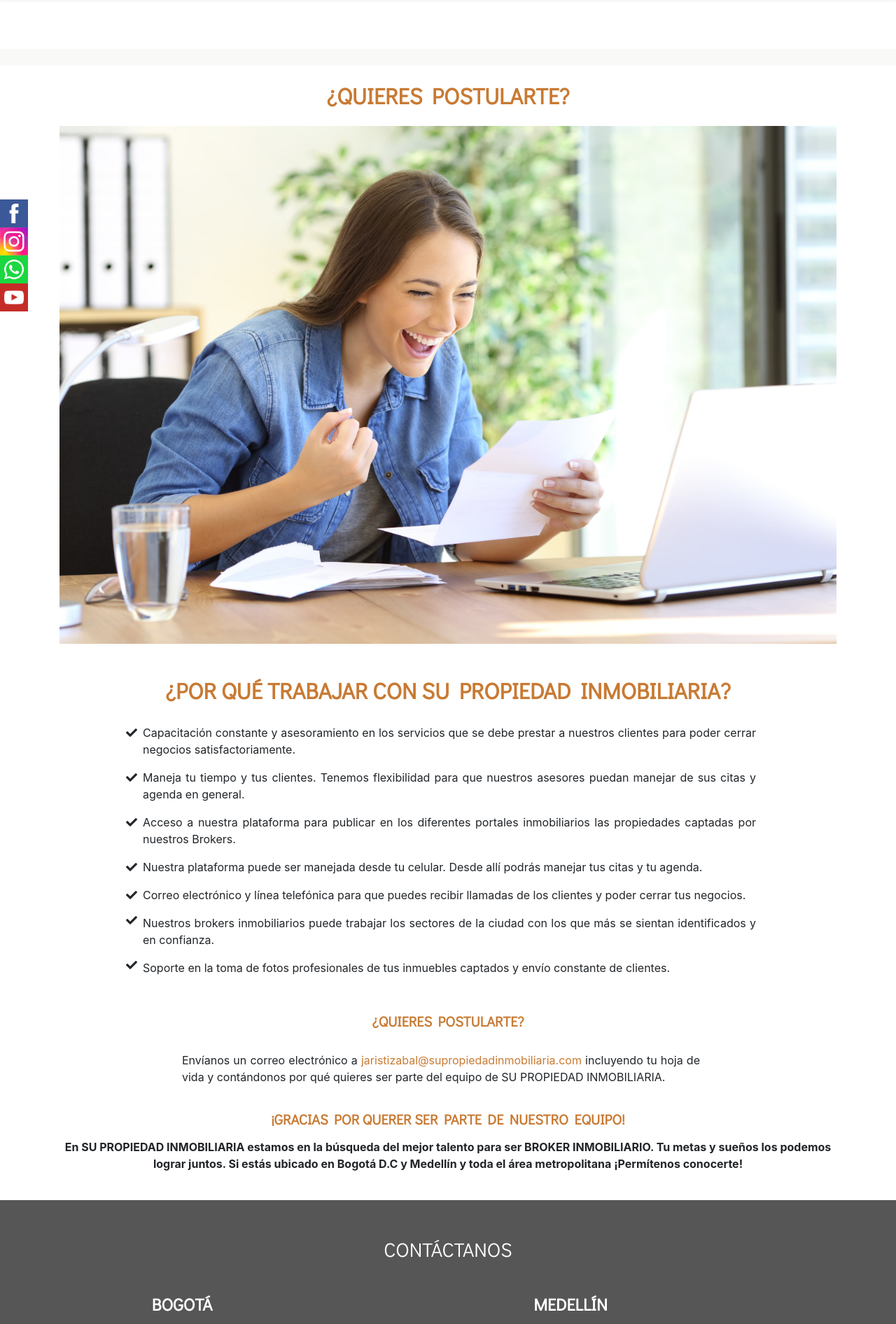
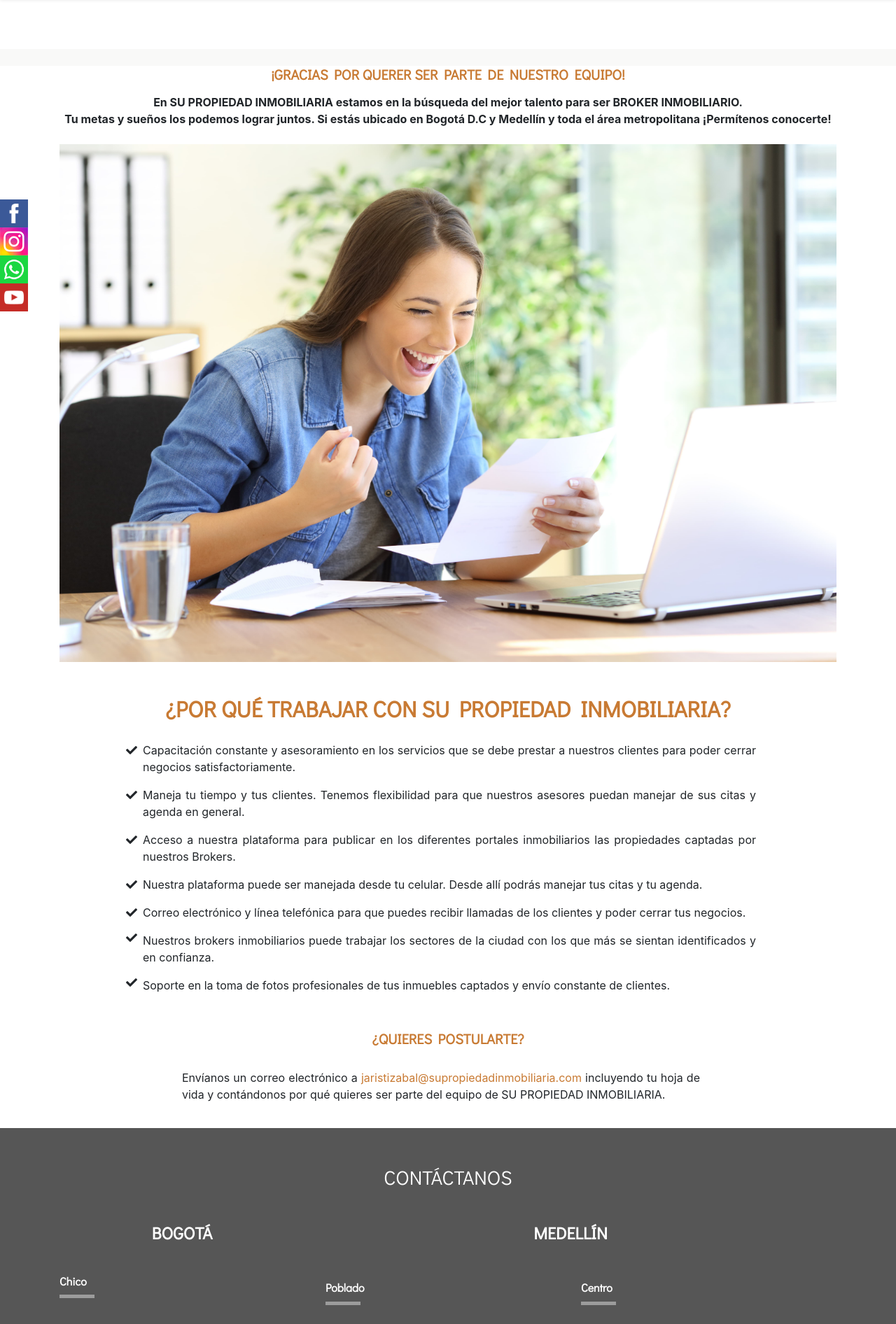
Before and after one commit to DexconDigital/supropiedad, a PHP site: page /trabajaConNosotros in a window 1280 px wide. Shown: the part 107-1999 px from the top of the page at 70% size. Run offline with PHP 8.4, Linux system fonts and the light colour scheme; some libraries are stand-ins or nearby versions.

Commit message:
arreglos en el modulo de trabaja
Se cambio de posicion en el texto

```diff
--- a/sass/_servicios.scss
+++ b/sass/_servicios.scss
@@ -144,6 +144,7 @@
 }
 
 #servi_ar_ven_ava{
+       margin-bottom: 10%;;
     .imagen{
         width: 100%;height: 100%;
     }
--- a/views/trabajaConNosotros.php
+++ b/views/trabajaConNosotros.php
@@ -16,11 +16,17 @@ $con = $consignar_inmueble;
 
     </section>
 
-    <section class="oferta">
+    <section class="wow fadeIn">
+        <div class="col-1"></div>
+        <div class="col-12 mb-4">
+            <h5 class="titulo_trabaja titulo "><strong>¡GRACIAS POR QUERER SER PARTE DE NUESTRO EQUIPO!</strong></h5>
+            <p class=" mt-3 text-center"> <strong>En SU PROPIEDAD INMOBILIARIA estamos en la búsqueda del mejor talento para ser BROKER INMOBILIARIO. <br> Tu metas y sueños los podemos lograr juntos. Si estás ubicado en Bogotá D.C y Medellín y toda el área metropolitana ¡Permítenos conocerte!</strong> </p>
+        </div>
+
         <div class="container wow bounceInLeft">
             <div class="mt-4 wow fadeIn">
-                <h2 class="mb-4">¿QUIERES POSTULARTE?</h4>
-                    <img src="<?php echo $url_host; ?>images/trabaja.jpeg" alt="" class="img-fluid">
+
+                <img src="<?php echo $url_host; ?>images/trabaja.jpeg" alt="" class="img-fluid">
 
             </div>
             <!-- bloque -->
@@ -78,17 +84,14 @@ $con = $consignar_inmueble;
                 <div class="col-1">
                 </div>
                 <div class="col-12">
-                <h5 class="titulo"><strong>¿QUIERES POSTULARTE?</strong></h5>
+                    <h5 class="titulo"><strong>¿QUIERES POSTULARTE?</strong></h5>
                     <div class="row justify-content-center">
                         <div class="card-body pl-0 col-8">
                             <p>Envíanos un correo electrónico a <a class="link_correo" href="mailto:jaristizabal@supropiedadinmobiliaria.com">jaristizabal@supropiedadinmobiliaria.com</a> incluyendo tu hoja de vida y contándonos por qué quieres ser parte del equipo de SU PROPIEDAD INMOBILIARIA.</p>
                         </div>
                     </div>
                 </div>
-                <div class="col-12 mb-4">
-                    <h5 class="titulo_trabaja titulo"><strong>¡GRACIAS POR QUERER SER PARTE DE NUESTRO EQUIPO!</strong></h5>
-                    <p class=" mt-3 text-center"> <strong>En SU PROPIEDAD INMOBILIARIA estamos en la búsqueda del mejor talento para ser BROKER INMOBILIARIO. Tu metas y sueños los podemos lograr juntos. Si estás ubicado en Bogotá D.C y Medellín y toda el área metropolitana ¡Permítenos conocerte!</strong> </p>
-                </div>
+
 
 
             </div>
```
Also changed, not shown: css/style.css, 1 other file.
